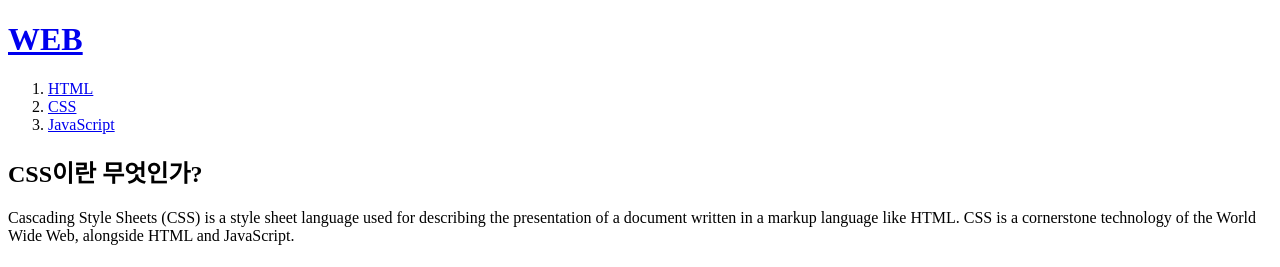
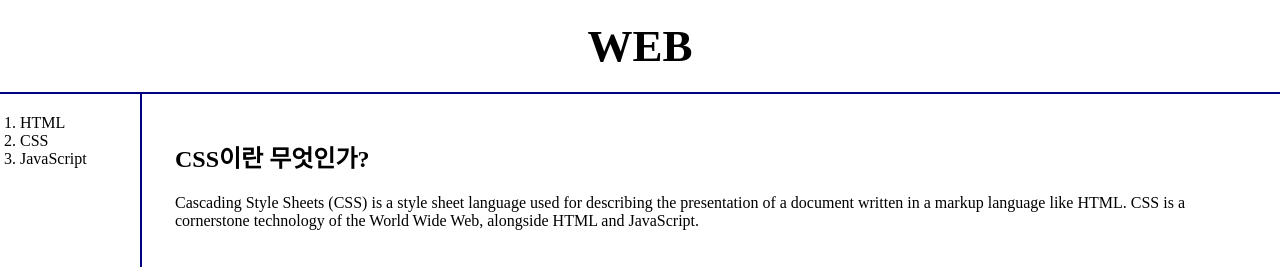
Before and after one commit to GoDa-Choe/WEB1, a plain HTML site: page 2.html in a window 1280 px wide. Shown: the top 267 px of the page. Drawn offline with Linux system fonts and the light colour scheme.

Commit message:
second version 2020.07.20.

```diff
--- a/2.html
+++ b/2.html
@@ -4,13 +4,48 @@
     <meta charset="utf-8">
     <title>WEB1 - CSS</title>
   </head>
+  <style>
+
+    #grid{
+      display: grid;
+      grid-template-columns: 150px 1fr;
+    }
+
+    #grid #article{
+      padding: 25px;
+    }
+
+    a{
+      color:black;
+      text-decoration: none;
+    }
+
+    body{
+      margin: 0px;
+    }
+    h1{
+      font-size: 45px;
+      text-align: center;
+      border-bottom: 2px solid navy;
+      margin: 0px;
+      padding:20px;
+    }
+    #grid ol{
+      border-right: 2px navy solid;
+      width: 100px;
+      margin: 0px;
+      padding: 20px;
+    }
+  </style>
   <body>
     <h1><a href="index.html">WEB</a></h1>
+    <div id="grid">
       <ol>
-      <li><a href="1.html">HTML</a></li>
-      <li><a href="2.html">CSS</a></li>
+        <li><a href="1.html" class="saw">HTML</a></li>
+        <li><a href="2.html" class="saw" id="active">CSS</a></li>
         <li><a href="3.html">JavaScript</a></li>
       </ol>
+      <div id="article">
         <h2>CSS이란 무엇인가?</h2>
         <p>Cascading Style Sheets (CSS) is a style sheet language used for describing the presentation of a document written in a markup language like HTML. CSS is a cornerstone technology of the World Wide Web, alongside HTML and JavaScript.</p>
         <p style="margin-top:40px;">CSS is designed to enable the separation of presentation and content, including layout, colors, and fonts. This separation can improve content accessibility, provide more flexibility and control in the specification of presentation characteristics, enable multiple web pages to share formatting by specifying the relevant CSS in a separate .css file, and reduce complexity and repetition in the structural content.  <img src="IMG_1939.JPG" width="100%"></P>
@@ -18,5 +53,7 @@
         <p style="margin-top:40px;">The name cascading comes from the specified priority scheme to determine which style rule applies if more than one rule matches a particular element. This cascading priority scheme is predictable.</P>
         <p style="margin-top:40px;">The CSS specifications are maintained by the World Wide Web Consortium (W3C). Internet media type (MIME type) text/css is registered for use with CSS by RFC 2318 (March 1998). The W3C operates a free CSS validation service for CSS documents.</P>
         <p style="margin-top:40px;">In addition to HTML, other markup languages support the use of CSS including XHTML, plain XML, SVG, and XUL.</P>
+      </div>
+    </div>
   </body>
 </html>
```
Also changed, not shown: 1.html (+5 -1 lines). Lines whose indentation alone changed are shown as unchanged.
